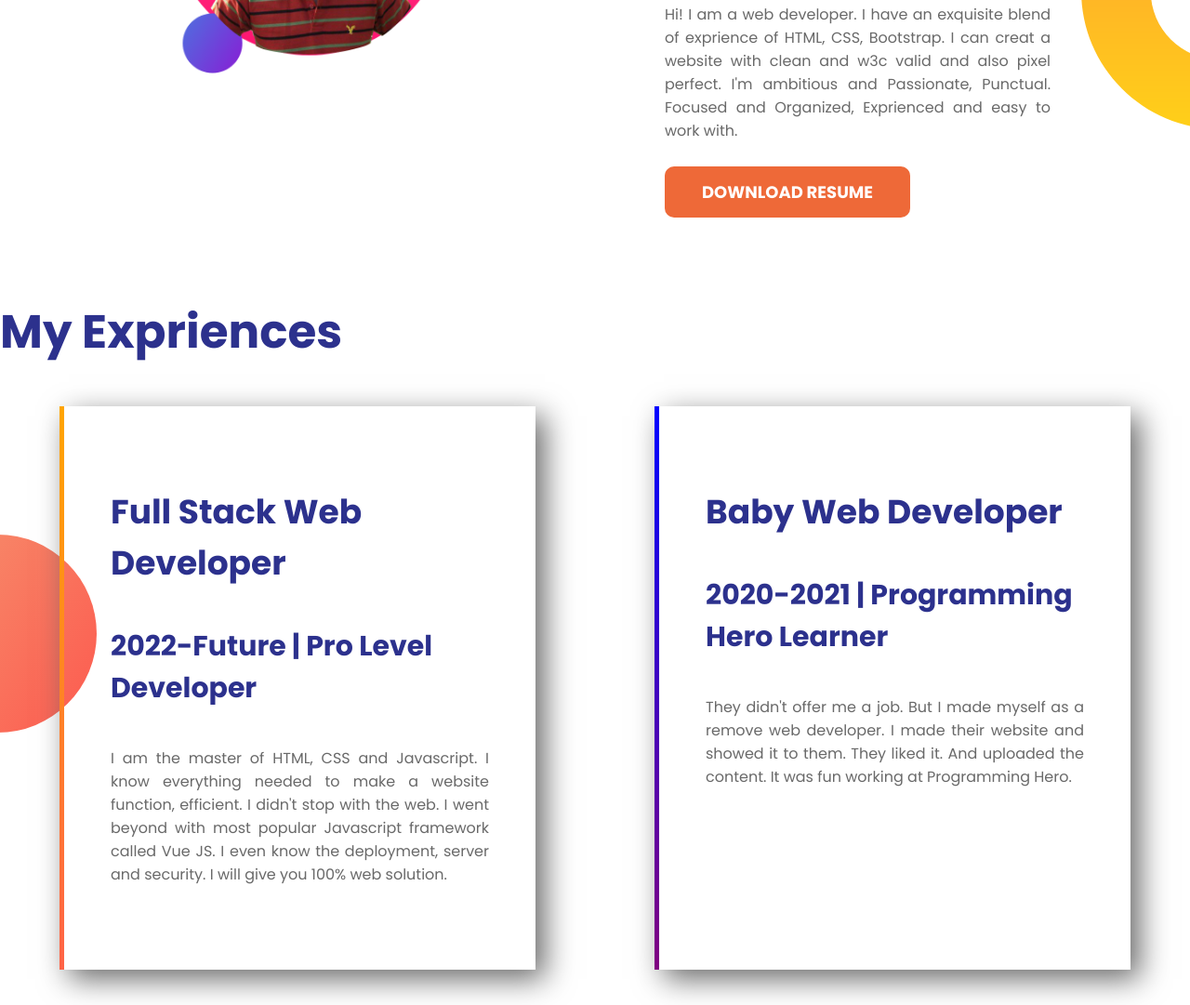
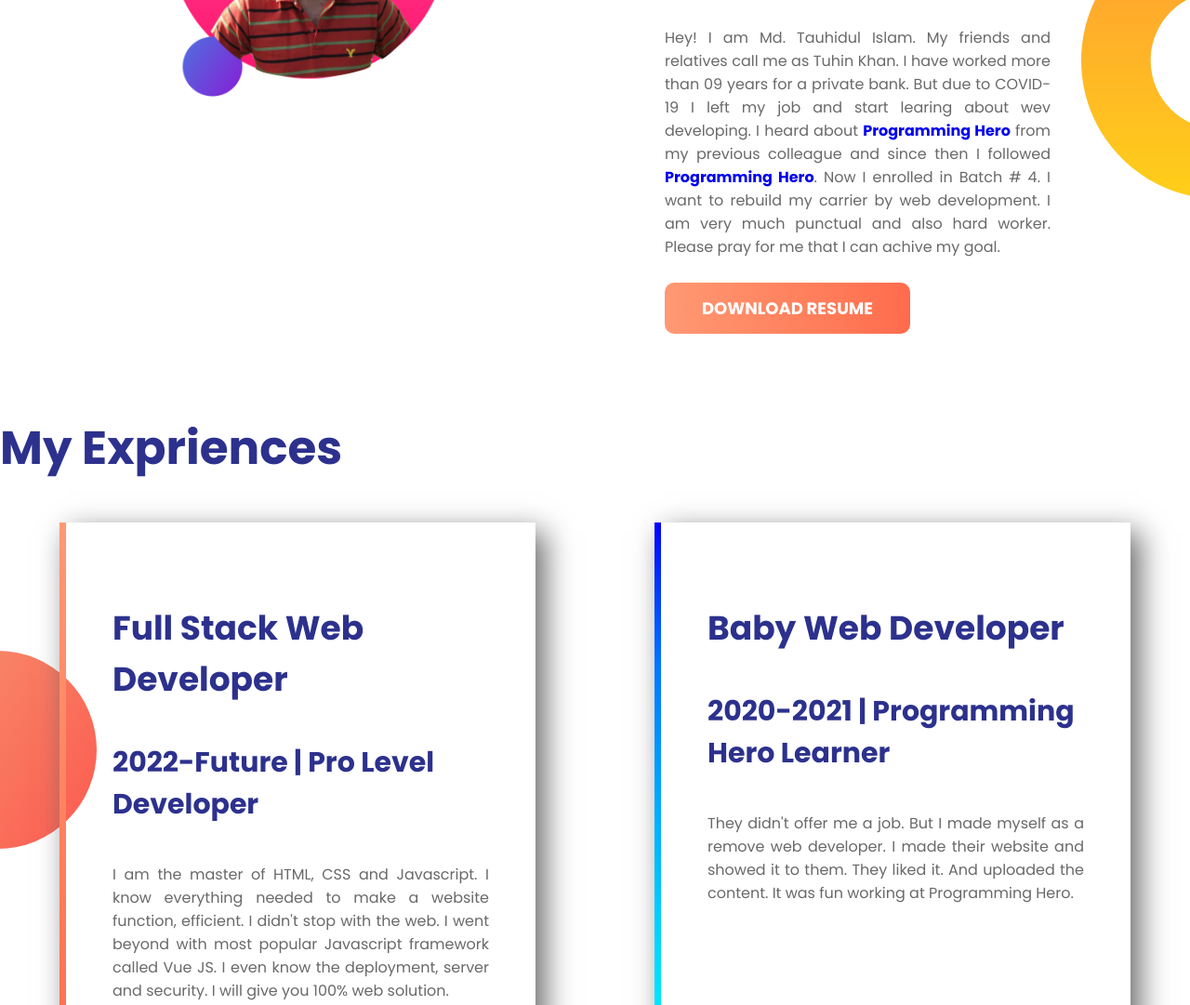
Before and after one commit to TauhidulIslamTuhinKhan/developer-portfolio, a plain HTML site: page index.html in a window 1280 px wide. Shown: the part 1086-2167 px from the top of the page at 93% size. Drawn offline with Linux system fonts and the light colour scheme.

Commit message:
color and content updated

```diff
--- a/css/style.css
+++ b/css/style.css
@@ -60,10 +60,9 @@ section {
     font-weight: 700;
     padding: 15px 40px;
     border-radius: 10px;
-    background-color: #ee6938;
     text-transform: uppercase;
     color: #fff;
-    /* background-image: linear-gradient(); */
+    background-image: linear-gradient(to right, #ff9974, #ff8e69, #ff835f, #ff7856, #ff6b4d);
 }
 .banner {
     background-image: url(../images/top-banner.png);
@@ -93,13 +92,13 @@ section {
     box-shadow: 10px 10px 30px #696969;
 }
 .exprience .border-one {
-    border-left: 5px solid;
-    border-image: linear-gradient(orange, tomato);
+    border-left: 7px solid;
+    border-image: linear-gradient(to bottom, #ff9974, #ff8e69, #ff835f, #ff7856, #ff6b4d);
     border-image-slice: 1;
 }
 .exprience .border-two {
-    border-left: 5px solid;
-    border-image: linear-gradient(blue, purple);
+    border-left: 7px solid;
+    border-image: linear-gradient(to bottom, #0001ff, #0076ff, #00abff, #00d6ff, #00fcff);
     border-image-slice: 1;
 }
 
--- a/index.html
+++ b/index.html
@@ -12,7 +12,7 @@
         <div class="half-width">
             <h1>welcome to <br> <span>tuhin khan</span> world!</h1>
             <h4>Punctual and hard worker!</h4>
-            <p>Hey! I am Md. Tauhidul Islam. My friends and relatives call me as Tuhin Khan. I have worked more than 09 years for a private bank. But due to COVID-19 I left my job and start learing about wev developing. I heard about <a target="_blank" href="https://web.programming-hero.com/"><strong>Programming Hero</strong></a> from my previous colleague and since then I followed <a target="_blank" href="https://web.programming-hero.com/"><strong>Programming Hero</strong></a>. Now I enrolled in Batch # 4. I want to rebuild my carrier by web development. I am very much punctual and also hard worker. Please pray for me that I can achive my goal.</p>
+            <p>Hey! I am Md. Tauhidul Islam. My friends and relatives call me as Tuhin Khan. From childhood Mathmetics is always my favorite subjects. I love to solve the problem. Sometimes failed but success is more. My friends always encourige me about problem solving. Other ways I love to play Cricket, Football, and Card. I love to watch Tennis on Television. I am a very very very big fan of Roger Federer. I also love to Travel. Reading Books, Gardening and Fishing is my hobby. Syed Mustoba Ali is one of my favorite writer. I have also a roof top garden. All of my friends are welcome to my garden .......    </p>
             <a class="link-button" target="_blank" href="https://www.linkedin.com/in/md-tauhidul-islam-1263471b6/">hire me</a>
         </div>
         <div class="half-width">
@@ -26,8 +26,8 @@
         <div class="half-width second">
             <h2>My Dream</h2>
             <h4>Become a web developer</h4>
-            <p>Hi! I am a web developer. I have an exquisite blend of exprience of HTML, CSS, Bootstrap. I can creat a website with clean and w3c valid and also pixel perfect. I'm ambitious and Passionate, Punctual. Focused and Organized, Exprienced and easy to work with.</p>
-            <a class="link-button" href="#">download resume</a>
+            <p>Hey! I am Md. Tauhidul Islam. My friends and relatives call me as Tuhin Khan. I have worked more than 09 years for a private bank. But due to COVID-19 I left my job and start learing about wev developing. I heard about <a target="_blank" href="https://web.programming-hero.com/"><strong>Programming Hero</strong></a> from my previous colleague and since then I followed <a target="_blank" href="https://web.programming-hero.com/"><strong>Programming Hero</strong></a>. Now I enrolled in Batch # 4. I want to rebuild my carrier by web development. I am very much punctual and also hard worker. Please pray for me that I can achive my goal.</p>
+            <a class="link-button" target="_blank" href="https://www.linkedin.com/in/md-tauhidul-islam-1263471b6/">download resume</a>
         </div>
     </section>
     <section class="exprience">
```
